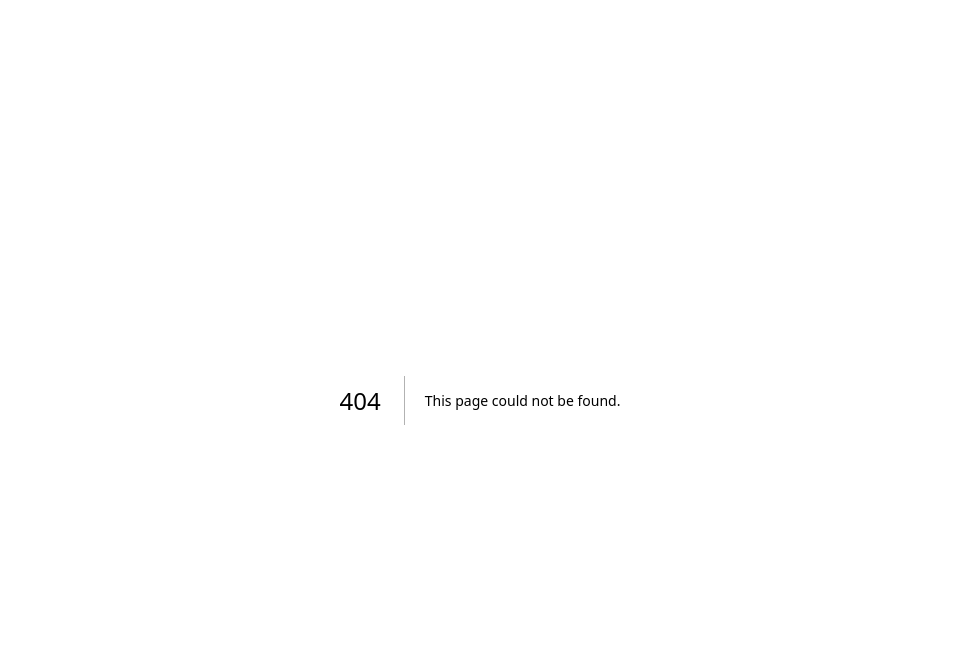
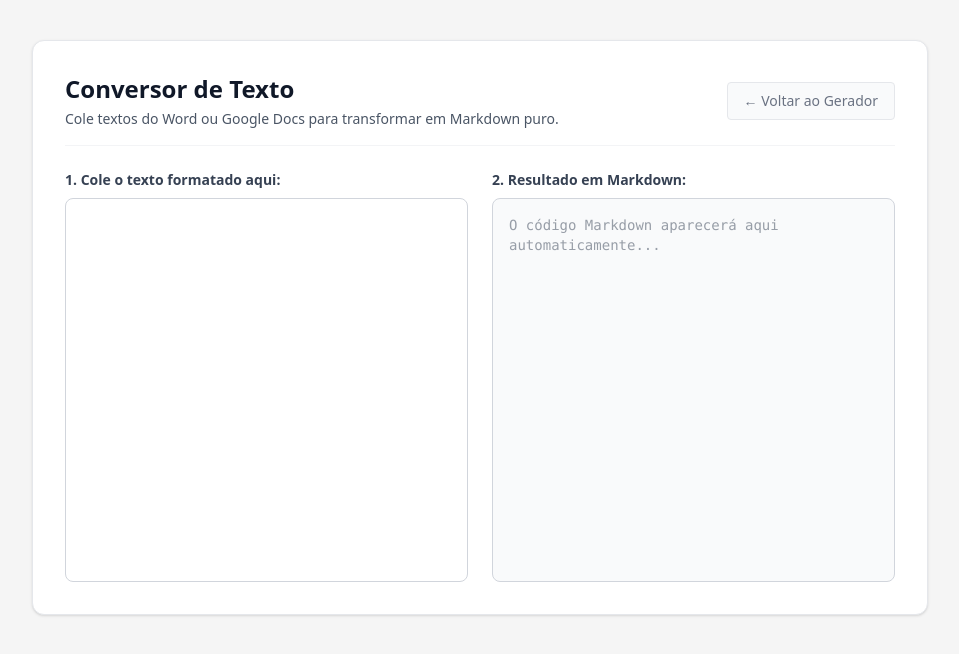
Before and after one commit to Aozuas/Gerador-Octavo, a Next.js app: page /conversor in a window 1280 px wide. Before the commit this address had no page. Shown: the top 654 px of the page, without its empty margins (160-1119 px from the left). Built offline with nearby package versions, Linux system fonts and the light colour scheme.

Commit message:
Corrige erro de tipagem do placeholder no conversor

```diff
--- /dev/null
+++ b/app/conversor/page.tsx
@@ -0,0 +1,90 @@
+'use client';
+
+import React, { useState, useRef } from 'react';
+import TurndownService from 'turndown';
+import Link from 'next/link';
+
+export default function Conversor() {
+  const [markdown, setMarkdown] = useState('');
+  const [copiado, setCopiado] = useState(false);
+  const editorRef = useRef<HTMLDivElement>(null);
+
+  const handleConverter = () => {
+    if (editorRef.current) {
+      // Pega o HTML invisível que o navegador gerou quando você colou o texto rico
+      const html = editorRef.current.innerHTML;
+
+      // Configura o motor para gerar um Markdown limpo
+      const turndownService = new TurndownService({
+        headingStyle: 'atx',
+        hr: '***',
+        bulletListMarker: '-'
+      });
+
+      const resultado = turndownService.turndown(html);
+      setMarkdown(resultado);
+      setCopiado(false);
+    }
+  };
+
+  const copiarParaAreaDeTransferencia = () => {
+    navigator.clipboard.writeText(markdown);
+    setCopiado(true);
+    setTimeout(() => setCopiado(false), 2000);
+  };
+
+  return (
+    <div className="min-h-screen bg-neutral-100 py-10 font-sans">
+      <div className="max-w-4xl mx-auto bg-white p-8 rounded-xl shadow-sm border border-gray-200">
+
+        <div className="flex justify-between items-center mb-6 border-b border-gray-100 pb-4">
+          <div>
+            <h1 className="text-2xl font-bold text-gray-900">Conversor de Texto</h1>
+            <p className="text-gray-600 text-sm mt-1">Cole textos do Word ou Google Docs para transformar em Markdown puro.</p>
+          </div>
+          <Link
+            href="/"
+            className="text-sm font-medium text-gray-500 hover:text-black transition-colors flex items-center gap-2 bg-gray-50 px-4 py-2 rounded border border-gray-200"
+          >
+            ← Voltar ao Gerador
+          </Link>
+        </div>
+
+        <div className="grid grid-cols-1 md:grid-cols-2 gap-6">
+          {/* Lado Esquerdo: Onde o usuário cola o texto do Word */}
+          <div className="flex flex-col">
+            <label className="block text-sm font-bold text-gray-700 mb-2">1. Cole o texto formatado aqui:</label>
+<div
+              ref={editorRef}
+              contentEditable
+              onInput={handleConverter}
+              className="w-full h-96 p-4 border border-gray-300 rounded-lg focus:outline-none focus:ring-2 focus:ring-black overflow-y-auto text-sm bg-white"
+            />
+          </div>
+
+          {/* Lado Direito: Onde sai o Markdown pronto */}
+          <div className="flex flex-col relative">
+            <div className="flex justify-between items-end mb-2">
+              <label className="block text-sm font-bold text-gray-700">2. Resultado em Markdown:</label>
+              {markdown && (
+                <button
+                  onClick={copiarParaAreaDeTransferencia}
+                  className="text-xs font-bold px-3 py-1 rounded bg-black text-white hover:bg-gray-800 transition-colors"
+                >
+                  {copiado ? 'Copiado!' : 'Copiar Texto'}
+                </button>
+              )}
+            </div>
+            <textarea
+              readOnly
+              value={markdown}
+              className="w-full h-96 p-4 border border-gray-300 rounded-lg bg-gray-50 text-gray-700 font-mono text-sm resize-none focus:outline-none"
+              placeholder="O código Markdown aparecerá aqui automaticamente..."
+            />
+          </div>
+        </div>
+
+      </div>
+    </div>
+  );
+}
--- a/app/page.tsx
+++ b/app/page.tsx
@@ -3,6 +3,7 @@
 import React, { useState } from 'react';
 import ReactMarkdown from 'react-markdown';
 import remarkGfm from 'remark-gfm';
+import Link from 'next/link';
 
 export default function GeradorOctavo() {
   const [textoLongo, setTextoLongo] = useState('');
@@ -147,6 +148,17 @@ export default function GeradorOctavo() {
           </div>
         </div>
 
+        {/* Link para o Conversor */}
+        <div className="mb-8 flex justify-end">
+          <Link
+            href="/conversor"
+            className="text-sm font-medium text-gray-600 hover:text-black transition-colors flex items-center gap-2 border border-gray-200 bg-gray-50 px-4 py-2 rounded shadow-sm hover:shadow"
+          >
+            <svg xmlns="http://www.w3.org/2000/svg" width="16" height="16" viewBox="0 0 24 24" fill="none" stroke="currentColor" strokeWidth="2" strokeLinecap="round" strokeLinejoin="round"><path d="M21 15v4a2 2 0 0 1-2 2H5a2 2 0 0 1-2-2v-4"></path><polyline points="17 8 12 3 7 8"></polyline><line x1="12" y1="3" x2="12" y2="15"></line></svg>
+            Converter arquivo do Word para Markdown
+          </Link>
+        </div>
+
         <div className="grid grid-cols-1 gap-6 mb-6">
           <div>
             <label className="block text-sm font-medium text-gray-700 mb-2">Título do Livreto</label>
--- a/package.json
+++ b/package.json
@@ -14,13 +14,15 @@
     "react": "19.2.3",
     "react-dom": "19.2.3",
     "react-markdown": "^10.1.0",
-    "remark-gfm": "^4.0.1"
+    "remark-gfm": "^4.0.1",
+    "turndown": "^7.2.2"
   },
   "devDependencies": {
     "@tailwindcss/postcss": "^4",
     "@types/node": "^20",
     "@types/react": "^19",
     "@types/react-dom": "^19",
+    "@types/turndown": "^5.0.6",
     "eslint": "^9",
     "eslint-config-next": "16.1.6",
     "tailwindcss": "^4",
```
Also changed, not shown: 1 other file (tests, documents, lock files or other folders).
